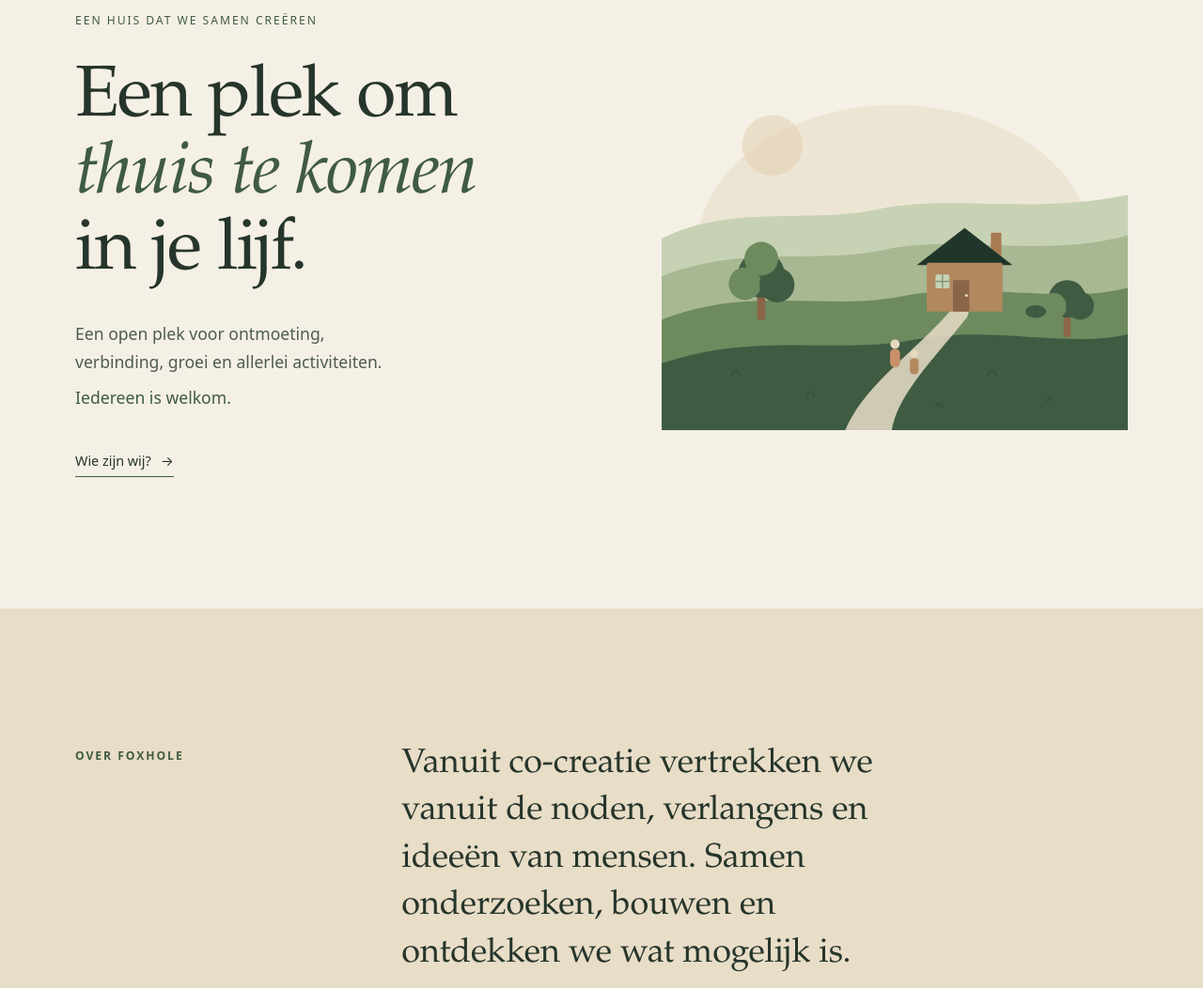
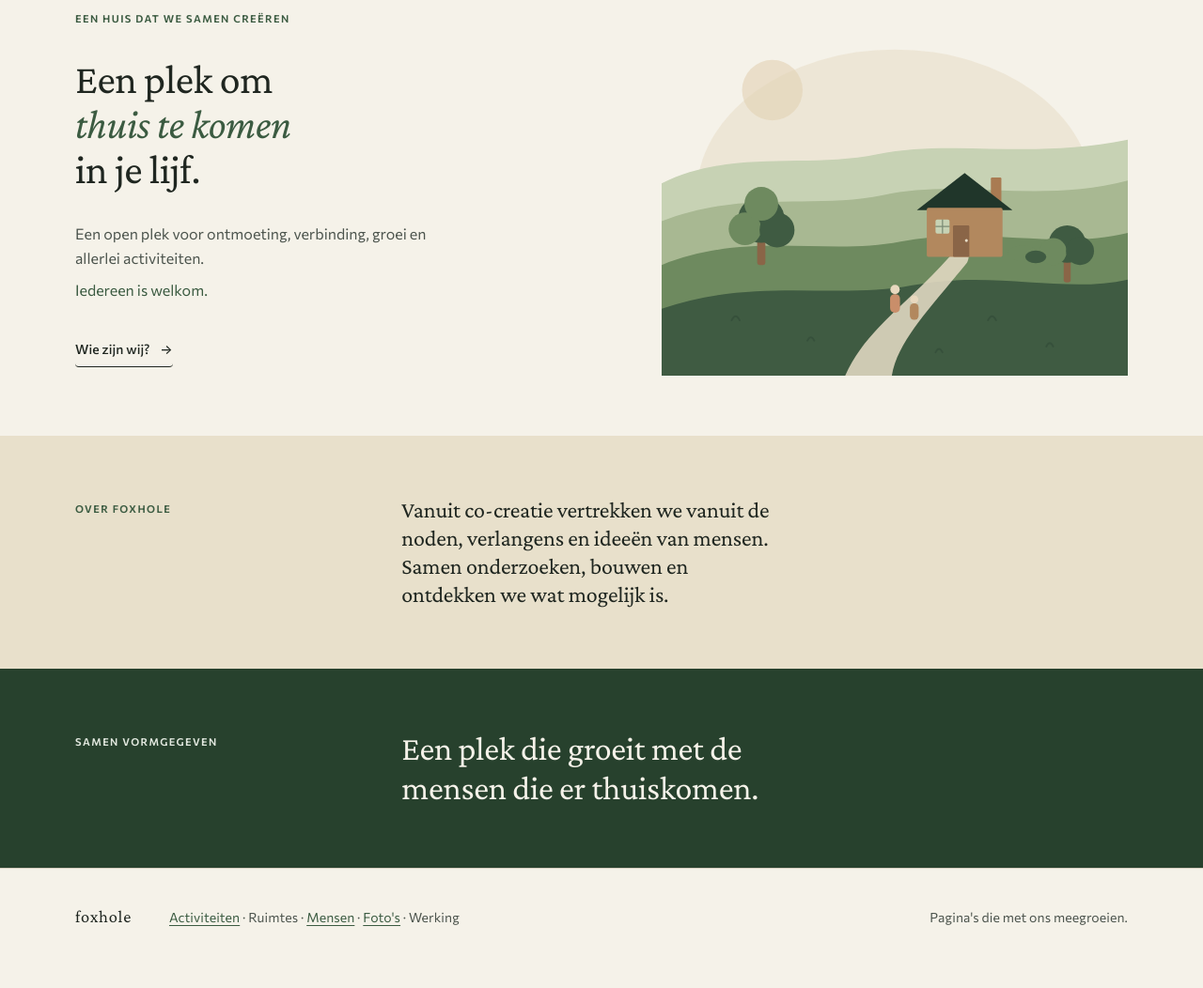
Before and after one commit to foxhole-be/foxhole, a plain HTML site: page index.html in a window 1280 px wide. Shown: the part 160-1212 px from the top of the page at 94% size. After the commit the page ends 1188 px from the top, so only its background shows below. Drawn offline with nearby package versions, Linux system fonts and the light colour scheme; a web font is replaced by a local one.

Commit message:
Pas Foxhole Editorial design system toe op de stijl
Tokens voor kleur, typografie, spacing, radius en motion uit het
Stitch-ontwerp; Crimson Pro, Commissioner en Spline Sans Mono via
Google Fonts.

Co-Authored-By: Claude Sonnet 5.5 <noreply@anthropic.com>

```diff
--- a/css/style.css
+++ b/css/style.css
@@ -4,24 +4,55 @@
    ============================================================ */
 
 :root {
-  /* kleuren */
-  --beige: #f5f0e6;
-  --sand: #e8ddc7;
-  --forest: #20362a;
-  --moss: #3f5b42;
-  --sage: #a8b892;
-  --wood: #b2885e;
-  --clay: #c98e6a;
-  --text: #26352b;
-  --text-soft: #4d5c50;
+  /* kleuren — Foxhole Editorial (Stitch design system) */
+  --primary: #27412d;
+  --on-primary: #ffffff;
+  --primary-container: #27412d;
+  --on-primary-container: #f5f2e9;
+  --sage: #3b5b41;
+  --terracotta: #b57c58;
+  --secondary: #566157;
+  --secondary-container: #e2e8df;
+  --on-secondary-container: #27412d;
+  --surface: #f5f2e9;
+  --surface-container-lowest: #faf8f2;
+  --surface-container-low: #efeae0;
+  --surface-container: #e8e0cb;
+  --surface-container-high: #ded5bc;
+  --on-surface: #1f2620;
+  --on-surface-variant: #4c544d;
+  --outline: #7a8077;
+  --outline-variant: #d6cfc0;
+  --error: #ba1a1a;
 
   /* typografie */
-  --font-serif: "Iowan Old Style", "Palatino Linotype", Palatino, Georgia, serif;
-  --font-sans: system-ui, -apple-system, "Segoe UI", Roboto, Arial, sans-serif;
+  --font-display: "Crimson Pro", "Iowan Old Style", Georgia, serif;
+  --font-body: "Commissioner", system-ui, -apple-system, "Segoe UI", Roboto, Arial, sans-serif;
+  --font-mono: "Spline Sans Mono", ui-monospace, "SFMono-Regular", Menlo, monospace;
+
+  /* spacing */
+  --gutter-xs: 4px;
+  --gutter-sm: 8px;
+  --gutter-md: 16px;
+  --gutter-lg: 24px;
+  --gutter-xl: 32px;
+  --section: 48px;
+  --page-margin: 24px;
+
+  /* radius */
+  --radius-sm: 4px;
+  --radius: 8px;
+  --radius-md: 12px;
+  --radius-lg: 16px;
+  --radius-xl: 24px;
+  --radius-full: 9999px;
+
+  /* motion */
+  --state-change: 150ms ease-out;
 
   /* ritme */
   --shell: 1120px;
-  --section-space: clamp(5rem, 11vw, 10rem);
+  --section-space: clamp(3rem, 6vw, 4rem);
 }
 
 *,
@@ -34,13 +65,26 @@ html {
   scroll-behavior: smooth;
 }
 
+@media (prefers-reduced-motion: reduce) {
+  html {
+    scroll-behavior: auto;
+  }
+
+  *,
+  *::before,
+  *::after {
+    transition-duration: 0.01ms !important;
+  }
+}
+
 body {
   margin: 0;
-  background: var(--beige);
-  color: var(--text);
-  font-family: var(--font-sans);
-  font-size: 17px;
-  line-height: 1.7;
+  background: var(--surface);
+  color: var(--on-surface);
+  font-family: var(--font-body);
+  font-size: 16px;
+  line-height: 26px;
+  letter-spacing: 0;
   -webkit-font-smoothing: antialiased;
 }
 
@@ -78,8 +122,8 @@ a {
   top: 1rem;
   z-index: 100;
   padding: 0.6rem 1rem;
-  background: var(--forest);
-  color: var(--beige);
+  background: var(--primary);
+  color: var(--on-primary);
   text-decoration: none;
 }
 
@@ -101,30 +145,33 @@ a {
 }
 
 .brand {
-  font-family: var(--font-serif);
-  font-size: 1.4rem;
-  letter-spacing: 0.09em;
+  font-family: var(--font-display);
+  font-size: 1.5rem;
+  letter-spacing: 0.04em;
   text-decoration: none;
 }
 
 .site-nav {
   display: flex;
   gap: clamp(1.25rem, 3vw, 2.5rem);
-  font-size: 0.88rem;
+  font-size: 14px;
+  font-weight: 500;
+  line-height: 20px;
+  letter-spacing: 0.1px;
 }
 
 .site-nav a {
   text-decoration: none;
-  color: var(--text-soft);
+  color: var(--on-surface-variant);
   border-bottom: 1px solid transparent;
   padding-bottom: 2px;
-  transition: color 0.2s ease, border-color 0.2s ease;
+  transition: color var(--state-change), border-color var(--state-change);
 }
 
 .site-nav a:hover,
 .site-nav a[aria-current="page"] {
-  color: var(--forest);
-  border-color: var(--moss);
+  color: var(--primary);
+  border-color: var(--sage);
 }
 
 /* ---------- hero ---------- */
@@ -141,51 +188,77 @@ a {
 }
 
 .eyebrow {
-  font-size: 0.76rem;
-  letter-spacing: 0.16em;
+  font-size: 11px;
+  font-weight: 600;
+  line-height: 16px;
+  letter-spacing: 1.4px;
   text-transform: uppercase;
-  color: var(--moss);
+  color: var(--sage);
   margin-bottom: 2rem;
 }
 
 .hero h1 {
-  font-family: var(--font-serif);
+  font-family: var(--font-display);
   font-weight: 400;
-  font-size: clamp(2.7rem, 6vw, 5rem);
-  line-height: 1.06;
-  letter-spacing: -0.02em;
+  font-size: 32px;
+  line-height: 36px;
+  letter-spacing: -0.4px;
+}
+
+@media (min-width: 768px) {
+  .hero h1,
+  .page-hero h1 {
+    font-size: 44px;
+    line-height: 48px;
+    letter-spacing: -0.5px;
+  }
 }
 
 .hero h1 em {
   font-style: italic;
-  color: var(--moss);
+  color: var(--sage);
 }
 
 .hero-lead {
   max-width: 36ch;
   margin-top: 2rem;
-  font-size: 1.1rem;
-  color: var(--text-soft);
+  font-size: 16px;
+  color: var(--on-surface-variant);
 }
 
 .hero-welcome {
   margin-top: 0.5rem;
-  font-size: 1.1rem;
-  color: var(--moss);
+  font-size: 16px;
+  color: var(--sage);
 }
 
 .text-link {
   display: inline-block;
   margin-top: 2.5rem;
-  font-size: 0.9rem;
+  font-size: 14px;
+  font-weight: 500;
+  line-height: 20px;
+  letter-spacing: 0.1px;
   text-decoration: none;
-  border-bottom: 1px solid var(--moss);
-  padding-bottom: 3px;
+  border-bottom: 1px solid var(--on-surface);
+  padding-bottom: var(--gutter-sm);
+  border-radius: var(--radius-sm);
+  transition: color var(--state-change), border-color var(--state-change);
+}
+
+.text-link:hover {
+  color: var(--sage);
+  border-color: var(--sage);
 }
 
 .text-link span {
   display: inline-block;
-  margin-left: 0.4rem;
+  margin-left: var(--gutter-sm);
+  transition: transform var(--state-change);
+}
+
+.text-link:hover span {
+  transform: translateX(var(--gutter-xs));
 }
 
 .hero-art img {
@@ -212,30 +285,40 @@ a {
 }
 
 .band--sand {
-  background: var(--sand);
+  background: var(--surface-container);
 }
 
 .band-text {
-  font-family: var(--font-serif);
-  font-size: clamp(1.5rem, 3vw, 2.25rem);
-  line-height: 1.4;
+  font-family: var(--font-display);
+  font-size: 24px;
+  line-height: 30px;
+  letter-spacing: -0.15px;
   max-width: 30ch;
 }
 
 .band--forest {
-  background: var(--forest);
-  color: var(--beige);
+  background: var(--primary-container);
+  color: var(--on-primary-container);
 }
 
 .band--forest .eyebrow {
-  color: var(--sage);
+  color: var(--secondary-container);
 }
 
 .band-quote {
-  font-family: var(--font-serif);
-  font-size: clamp(2rem, 4.6vw, 3.6rem);
-  line-height: 1.15;
+  font-family: var(--font-display);
+  font-size: 28px;
+  line-height: 34px;
+  letter-spacing: -0.25px;
   max-width: 20ch;
+}
+
+@media (min-width: 768px) {
+  .band-quote {
+    font-size: 36px;
+    line-height: 42px;
+    letter-spacing: -0.3px;
+  }
 }
 
 /* ---------- wie zijn wij ---------- */
@@ -249,17 +332,18 @@ a {
 }
 
 .page-hero h1 {
-  font-family: var(--font-serif);
+  font-family: var(--font-display);
   font-weight: 400;
-  font-size: clamp(2.8rem, 6vw, 5rem);
-  line-height: 1.06;
+  font-size: 32px;
+  line-height: 36px;
+  letter-spacing: -0.4px;
 }
 
 .page-intro {
   max-width: 46ch;
   margin-top: 1.75rem;
-  font-size: 1.1rem;
-  color: var(--text-soft);
+  font-size: 16px;
+  color: var(--on-surface-variant);
 }
 
 .people,
@@ -272,35 +356,48 @@ a {
 
 .person,
 .offer {
-  border-top: 1px solid rgba(63, 91, 66, 0.25);
+  border-top: 1px solid var(--outline-variant);
   padding-top: 1.5rem;
 }
 
 .person-index,
 .offer-index {
-  font-size: 0.75rem;
-  letter-spacing: 0.14em;
-  color: var(--moss);
+  font-family: var(--font-mono);
+  font-size: 12px;
+  line-height: 16px;
+  letter-spacing: 0.8px;
+  color: var(--sage);
   margin-bottom: 1rem;
 }
 
 .person h2,
 .offer h2 {
-  font-family: var(--font-serif);
+  font-family: var(--font-display);
   font-weight: 400;
-  font-size: clamp(2rem, 4vw, 3rem);
+  font-size: 28px;
+  line-height: 34px;
+  letter-spacing: -0.25px;
   margin-bottom: 1rem;
 }
 
 .person-role {
-  color: var(--moss);
+  color: var(--sage);
   margin-bottom: 1rem;
+}
+
+@media (min-width: 768px) {
+  .person h2,
+  .offer h2 {
+    font-size: 36px;
+    line-height: 42px;
+    letter-spacing: -0.3px;
+  }
 }
 
 .person > p:last-child,
 .offer > p:last-child {
   max-width: 46ch;
-  color: var(--text-soft);
+  color: var(--on-surface-variant);
 }
 
 @media (max-width: 700px) {
@@ -327,25 +424,30 @@ a {
   aspect-ratio: 4 / 3;
   display: grid;
   place-items: center;
-  background: var(--sand);
-  border: 1px dashed rgba(63, 91, 66, 0.3);
-  color: var(--moss);
-  font-size: 0.78rem;
-  letter-spacing: 0.1em;
+  background: var(--surface-container);
+  border: 1px solid var(--outline-variant);
+  border-radius: var(--radius-md);
+  color: var(--sage);
+  font-family: var(--font-mono);
+  font-size: 12px;
+  line-height: 16px;
+  letter-spacing: 0.8px;
   text-transform: uppercase;
 }
 
 .gallery-item figcaption {
   margin-top: 0.75rem;
-  font-size: 0.82rem;
-  color: var(--text-soft);
+  font-size: 14px;
+  line-height: 22px;
+  letter-spacing: 0.1px;
+  color: var(--on-surface-variant);
 }
 
 /* ---------- footer ---------- */
 
 .site-footer {
   padding-block: 2.5rem;
-  border-top: 1px solid rgba(63, 91, 66, 0.25);
+  border-top: 1px solid var(--outline-variant);
 }
 
 .footer-inner {
@@ -353,12 +455,14 @@ a {
   flex-wrap: wrap;
   align-items: baseline;
   gap: 0.75rem 2.5rem;
-  font-size: 0.82rem;
-  color: var(--text-soft);
+  font-size: 14px;
+  line-height: 22px;
+  letter-spacing: 0.1px;
+  color: var(--on-surface-variant);
 }
 
 .footer-inner .brand {
-  color: var(--text);
+  color: var(--on-surface);
   font-size: 1.15rem;
 }
 
@@ -371,7 +475,7 @@ a {
 }
 
 .footer-pages a {
-  color: var(--moss);
+  color: var(--sage);
   text-underline-offset: 3px;
 }
 
--- a/index.html
+++ b/index.html
@@ -5,6 +5,9 @@
   <meta name="viewport" content="width=device-width, initial-scale=1.0">
   <meta name="description" content="Foxhole is een huis dat we samen creëren. Een open plek om thuis te komen in je lijf.">
   <title>Foxhole — een plek om thuis te komen in je lijf</title>
+  <link rel="preconnect" href="https://fonts.googleapis.com">
+  <link rel="preconnect" href="https://fonts.gstatic.com" crossorigin>
+  <link rel="stylesheet" href="https://fonts.googleapis.com/css2?family=Commissioner:wght@400;500;600&family=Crimson+Pro:ital,wght@0,400;0,500;1,400&family=Spline+Sans+Mono&display=swap">
   <link rel="stylesheet" href="css/style.css">
 </head>
 <body>
```
Also changed, not shown: aanbod.html (+3 -0 lines), fotos.html (+3 -0 lines), wie-zijn-wij.html (+3 -0 lines).
